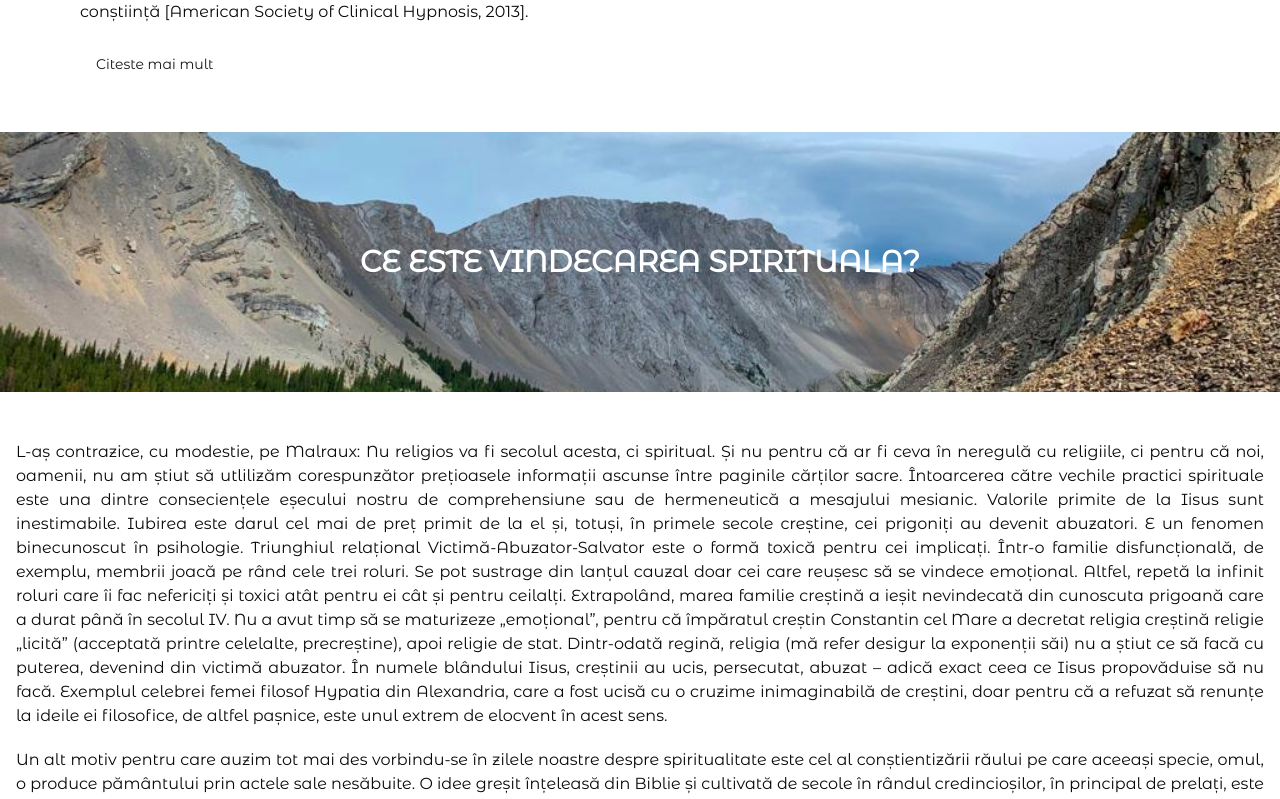
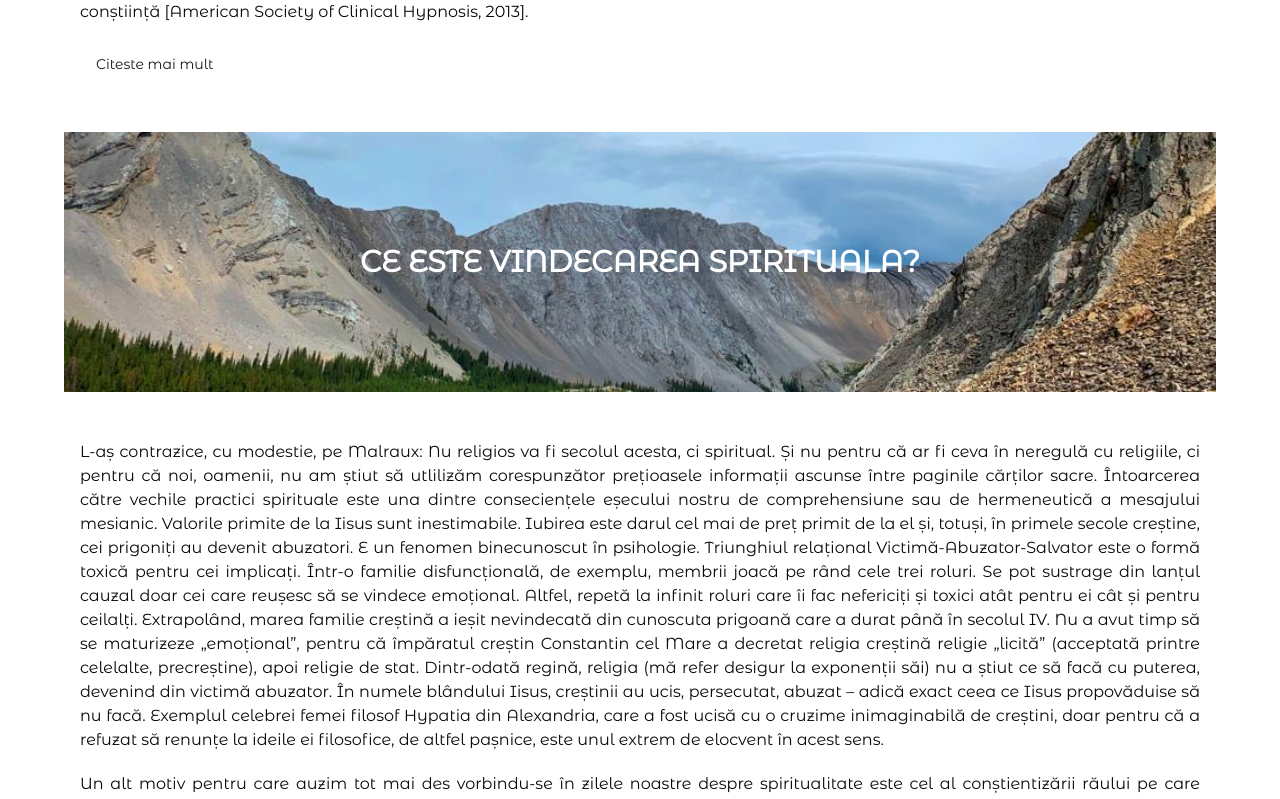
Before and after one commit to Calin224/cabinet, a Next.js app: page / in a window 1280 px wide. Shown: the part 2200-2999 px from the top of the page. Built offline with nearby package versions, Linux system fonts and the light colour scheme.

Commit message:
te rog mergi

```diff
--- a/components/vindecare-spirituala-tehnici-stravchi.jsx
+++ b/components/vindecare-spirituala-tehnici-stravchi.jsx
@@ -23,7 +23,7 @@ export const VindecareSpiritualaTehniciStravechi = () => {
   };
 
   return (
-    <div>
+    <div className="max-w-6xl mx-auto">
       <div className="relative flex items-center justify-center p-28 mb-12 ">
         <Image
           src="/hipnoza-home.jpeg"
```
